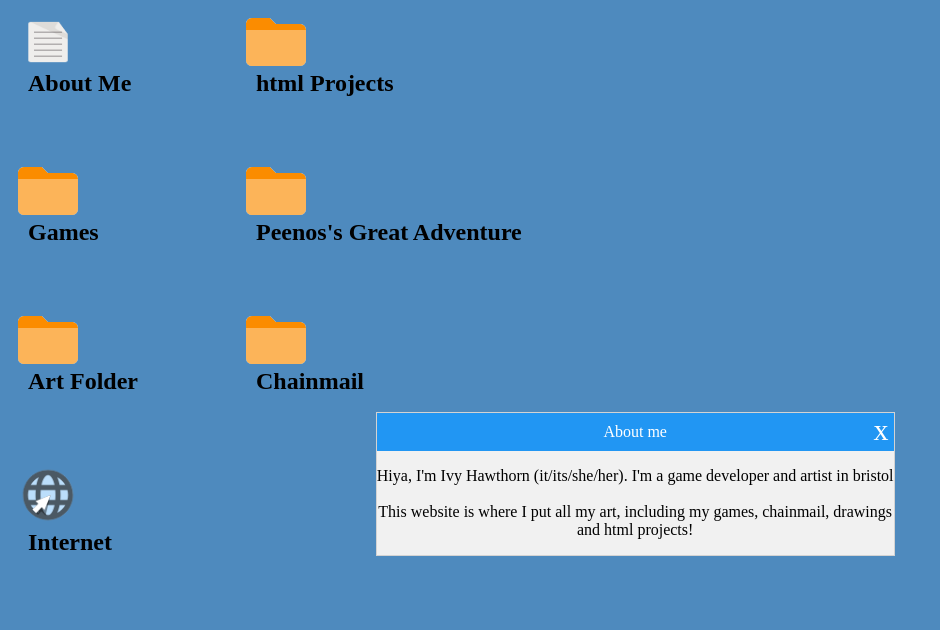
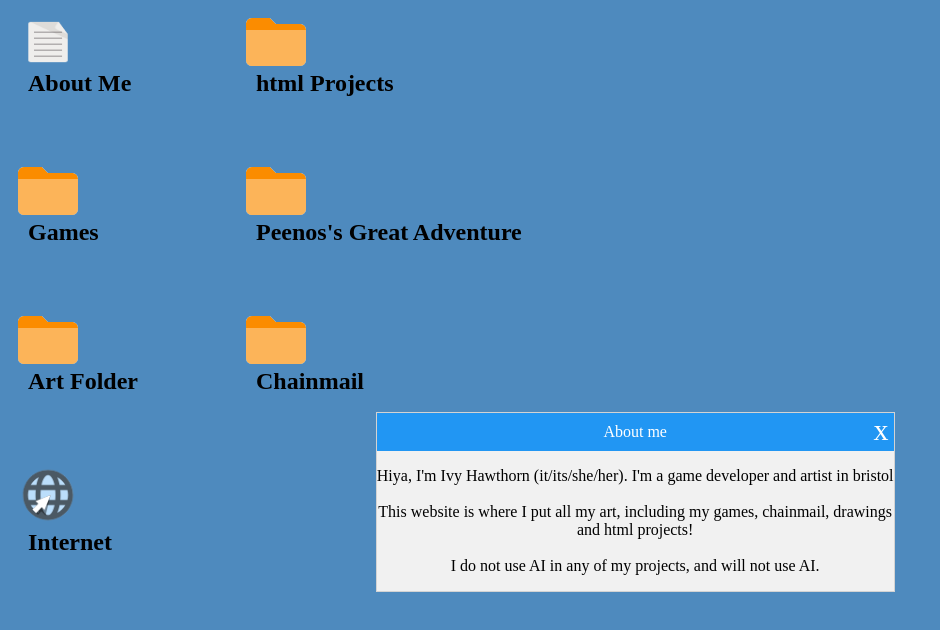
Before and after one commit to ReflectedRose/ReflectedRose.github.io, a plain HTML site: page index.html in a window 1280 px wide. Both pictures are taken after a click on the picture 48 px from the left and 42 px from the top of the page. Shown: the whole page, without its empty margins (0-940 px from the left). Drawn offline with Linux system fonts and the light colour scheme.

Commit message:
Update index.html

```diff
--- a/index.html
+++ b/index.html
@@ -69,7 +69,9 @@
             Hiya, I'm Ivy Hawthorn (it/its/she/her). I'm a game developer and artist in bristol<br>
             <br>
             This website is where I put all my art, including my games, chainmail, drawings<br>
-            and html projects!
+            and html projects!<br>
+            <br>
+            I do not use AI in any of my projects, and will not use AI.
         </p>
 
 
```
